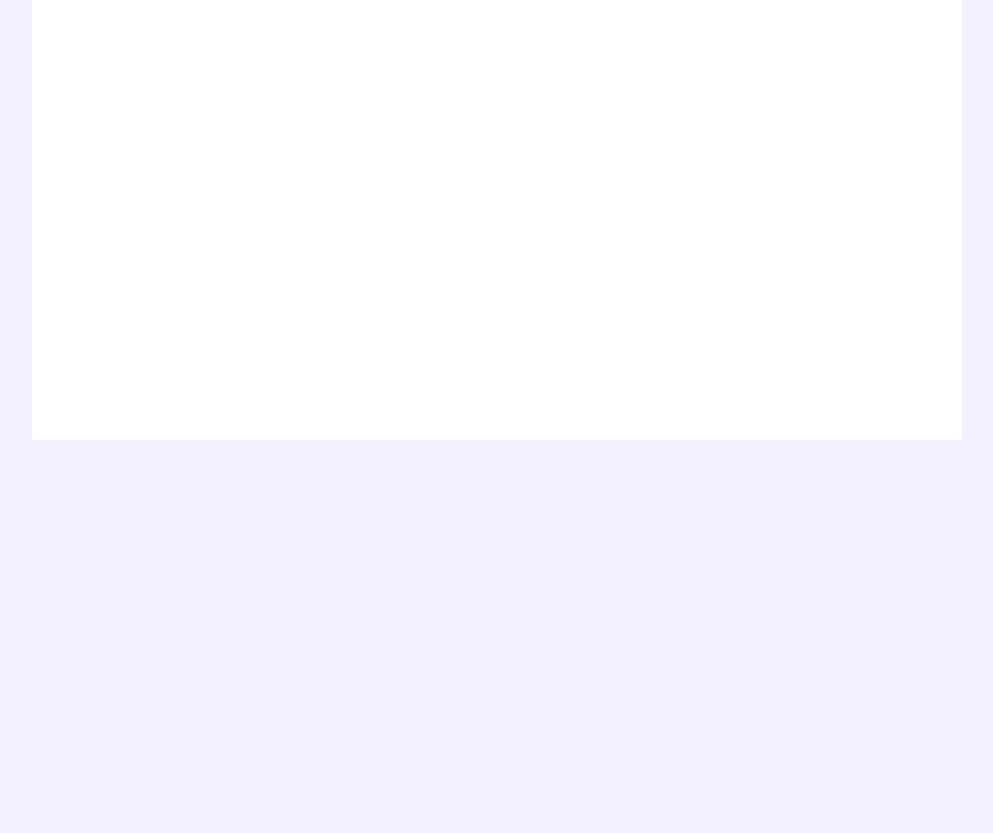
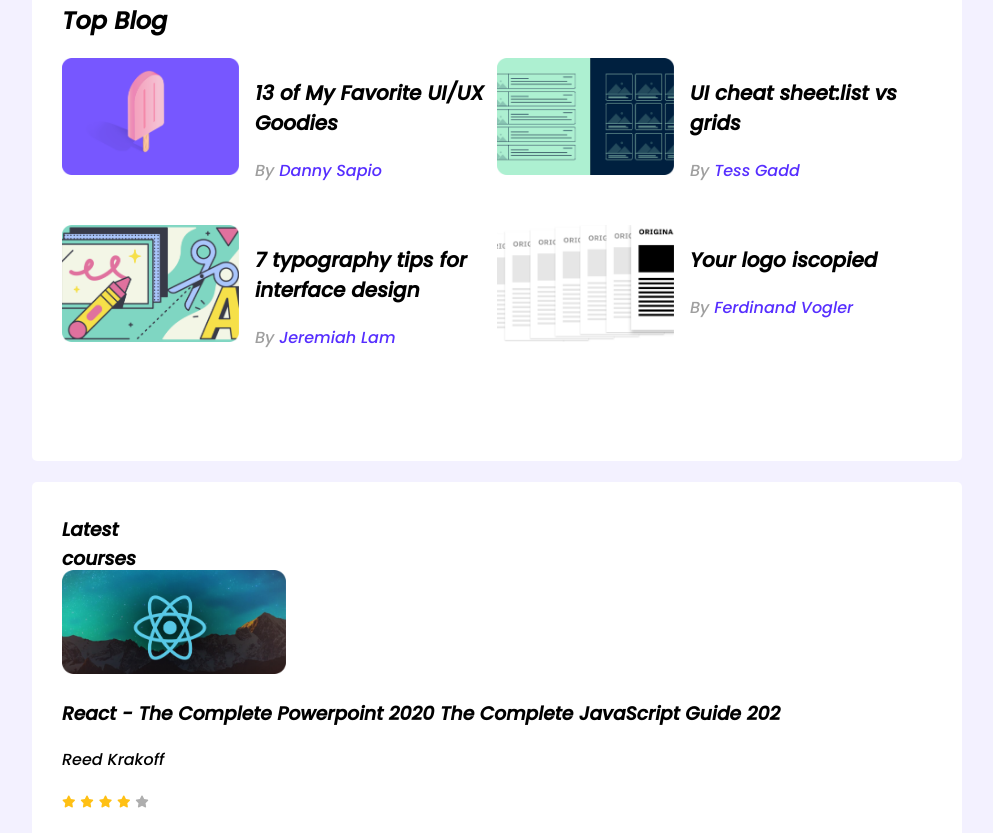
Before and after one commit to Salemah/landingpage, a plain HTML site: page index.html in a window 1280 px wide. Shown: the part 307-1140 px from the top of the page, without its empty margins (143-1136 px from the left). Before the commit the page ends 800 px from the top, so only its background shows below. Drawn offline with Linux system fonts and the light colour scheme.

Commit message:
first commit

```diff
--- a/index.html
+++ b/index.html
@@ -7,6 +7,7 @@
     <title>Document</title>
     <!-- Style sheet -->
     <link rel="stylesheet" href="style/style.css">
+    <script src="https://kit.fontawesome.com/75f8bf0fae.js" crossorigin="anonymous"></script>
 </head>
 <body>
     <!-- header start -->
@@ -48,6 +49,74 @@
                 </div>
             </div>
             <hr>
+            <div class="top-blogs">
+                <h2 class="section-title">Top Blog</h2>
+                <div class="blogs">
+                    <article class="blog">
+                        <div class="thumbnail">
+                            <img src="images/blogs/blog-1.png" alt="">
+                        </div>
+                        <div class="blog-info">
+                            <h3 class="blog-title">13 of My Favorite UI/UX Goodies</h3>
+                            <p class="blog-author">By <a href="">Danny Sapio</a></p>
+                        </div>
+                    </article>
+                    <!-- 2nd -->
+                    <article class="blog">
+                        <div class="thumbnail">
+                            <img src="images/blogs/blog-2.png" alt="">
+                        </div>
+                        <div class="blog-info">
+                            <h3 class="blog-title">UI cheat sheet:list vs grids</h3>
+                            <p class="blog-author">By <a href="">Tess Gadd</a></p>
+                        </div>
+                    </article>
+                    <!-- 3rd -->
+                    <article class="blog">
+                        <div class="thumbnail">
+                            <img src="images/blogs/blog-3.png" alt="">
+                        </div>
+                        <div class="blog-info">
+                            <h3 class="blog-title">7 typography tips for interface design</h3>
+                            <p class="blog-author">By <a href=""> Jeremiah Lam</a></p>
+                        </div>
+                    </article>
+                    <!-- 4th -->
+                    <article class="blog">
+                        <div class="thumbnail">
+                            <img src="images/blogs/blog-4.png" alt="">
+                        </div>
+                        <div class="blog-info">
+                            <h3 class="blog-title">Your logo iscopied</h3>
+                            <p class="blog-author">By <a href="">Ferdinand Vogler</a></p>
+                        </div>
+                    </article>
+                </div>
+            </div>
+        </section>
+        <!----- latest courses----- -->
+        <section class="container">
+            <h3 class="section-tittle">Latest courses</h3>
+            <div class="courses">
+                <div class="course">
+                    <div class="course-banner">
+                        <img src="images/courses/course-1.png" alt="">
+                    </div>
+                    <div class="course-detail">
+                        <h3 class="couse-title">React - The Complete Powerpoint 2020 The Complete JavaScript Guide 202</h3>
+                        <p class="course-author">Reed Krakoff</p>
+                        <div class="course-info">
+                            <div class="ratings">
+                                <i class="fas fa-star filled"></i>
+                                <i class="fas fa-star filled"></i>
+                                <i class="fas fa-star filled"></i>
+                                <i class="fas fa-star filled"></i>
+                                <i class="fas fa-star"></i>
+                            </div>
+                        </div>
+                    </div>
+                </div>
+            </div>
         </section>
     </main>
 </body>
--- a/style/style.css
+++ b/style/style.css
@@ -4,6 +4,19 @@
 body{
     font-family: 'Poppins', sans-serif;
     background-color: #F3F1FF;
+}
+main{
+    display: flex;
+    flex-direction: column;
+    align-items: center;
+}
+.container{
+    width: 870px;
+height: 679px;
+    background-color: #FFFFFF;
+    padding: 30px;
+    margin-top: 21px;
+    border-radius: 5px;
 }
 .section-tittle{
     Width:125px;
@@ -22,18 +35,11 @@
     grid-template-columns: repeat(3,1fr);
     grid-row-gap:30px ;
 }
-main{
-    display: flex;
-    justify-content: center;
-}
-.container{
-    width: 870px;
-height: 679px;
-    background-color: #FFFFFF;
-    padding: 30px;
-}
+
+
 hr{
     border: 1px solid #D1D1D1;
+    margin-bottom: 27px ;
 }
 
 .player img{
@@ -50,3 +56,45 @@
     align-items: center;
 
 }
+/* top blog style */
+.blogs{
+    display: grid;
+    grid-template-columns: repeat(2,1fr);
+    grid-row-gap: 26px;
+}
+.blog{
+    display: flex;
+
+}
+.blog .thumbnail img{
+    width: 177px;
+    height: 117px;
+}
+.blog-info{
+    margin-left: 16px;
+}
+.blog-title{
+    font-size: 20px;
+    color: #000000;
+}
+.blog-author{
+    color: #9F9F9F;
+    font-size: 16px;
+}
+.blog-author a{
+    color:  #562EFF;
+    text-decoration: none;
+    font-size: 16px;
+}
+/*------- course style/---- */
+.course .course-banner img{
+        width: 224px;
+        height: 104px;
+}
+.fa-star.filled{
+    color: #FFC014;
+}
+.fa-star{
+    color: #AEAEAE;
+    font-size: 12px;
+}
```
